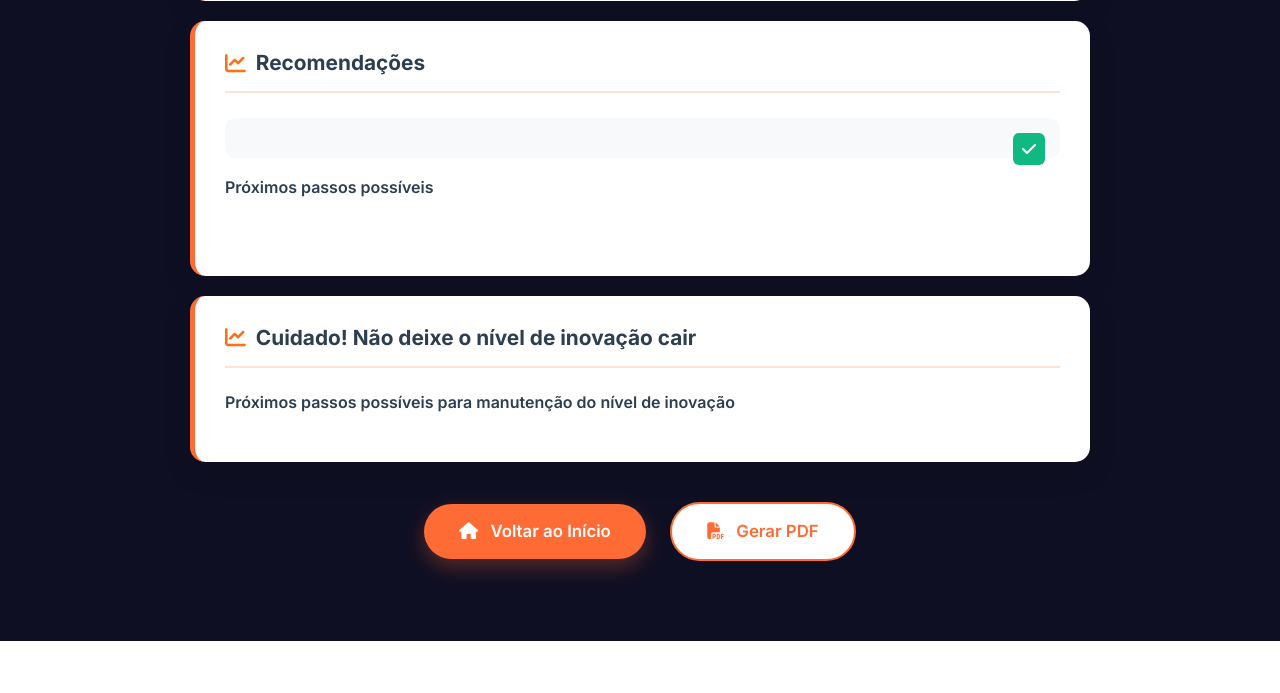
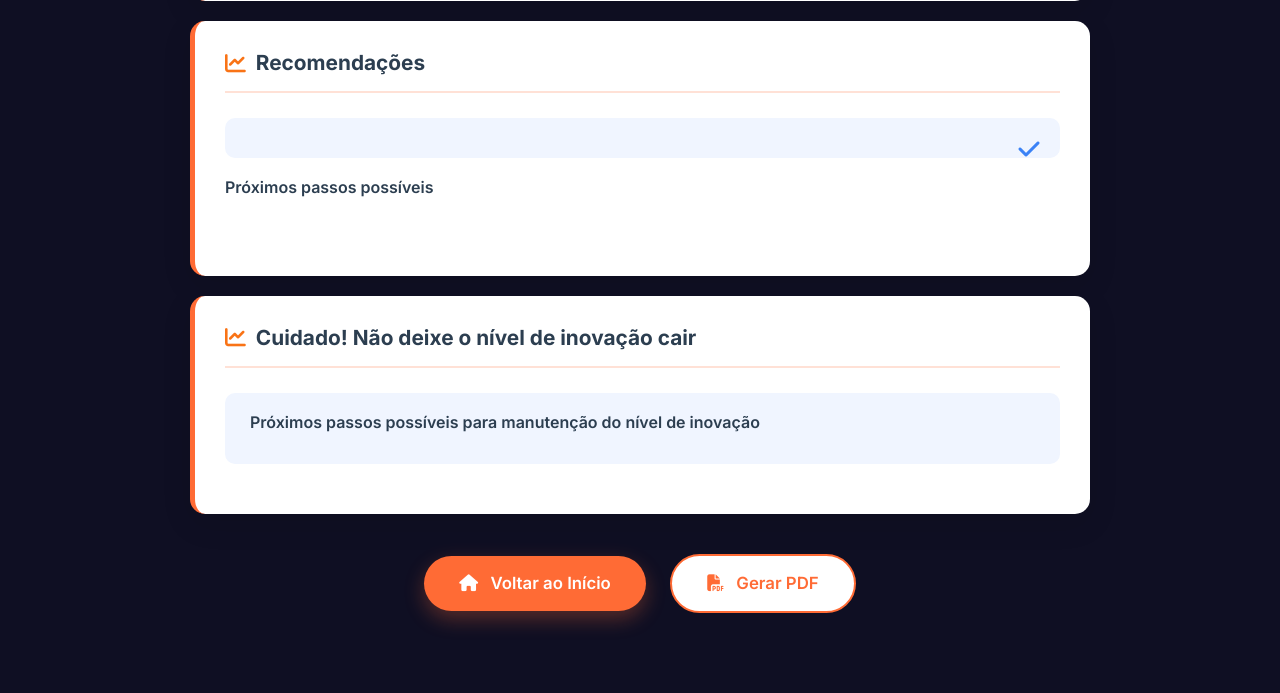
Before and after one commit to neoventures-tech/diag360, a Django app: template forms/templates/forms/evaluation_result.html in a window 1280 px wide. Shown: the part 1173-1866 px from the top of the page. Before the commit the page ends 1814 px from the top, so only its background shows below. Run offline with Django 5.2, Linux system fonts and the light colour scheme; the template is opened without the code that fills it, so the values that code supplies are empty.

Commit message:
iniciando diag360

```diff
--- a/forms/templates/forms/evaluation_result.html
+++ b/forms/templates/forms/evaluation_result.html
@@ -723,15 +723,15 @@
             </h3>
             <div class="section-content">
                 <!-- Ação Prioritária -->
-                <div style="background: #f8f9fb; padding: 20px 25px; border-radius: 10px; margin-bottom: 20px; position: relative;">
+                <div style="background: #F0F5FF; padding: 20px 25px; border-radius: 10px; margin-bottom: 20px; position: relative;">
                     <div style="display: flex; align-items: flex-start; gap: 15px;">
                         <div style="flex: 1;">
                             <p style="color: #2c3e50; margin: 0; line-height: 1.7; font-size: 1rem; font-weight: 500;">
                                 {{ evaluation.priority_action_fk.action }}
                             </p>
                         </div>
-                        <div style="position: absolute; top: 15px; right: 15px; width: 32px; height: 32px; background: #10b981; border-radius: 6px; display: flex; align-items: center; justify-content: center;">
-                            <i class="fas fa-check" style="color: white; font-size: 1rem;"></i>
+                        <div style="position: absolute; top: 15px; right: 15px; width: 32px; height: 32px; border-radius: 6px; display: flex; align-items: center; justify-content: center;">
+                            <i class="fas fa-check" style="color: #3b82f6; font-size: 1.5rem;"></i>
                         </div>
                     </div>
                 </div>
@@ -826,7 +826,7 @@
                 {% endif %}
 
                 <!-- Ganhos com a implementação -->
-                <div style="margin-bottom: 20px;">
+                <div style="background: #F0F5FF; padding: 20px 25px; border-radius: 10px; margin-bottom: 20px; ">
                     <h4 style="color: #2c3e50; font-size: 1rem; font-weight: 600; margin: 0 0 12px 0;">
                         Próximos passos possíveis para manutenção do nível de inovação
                     </h4>
```
